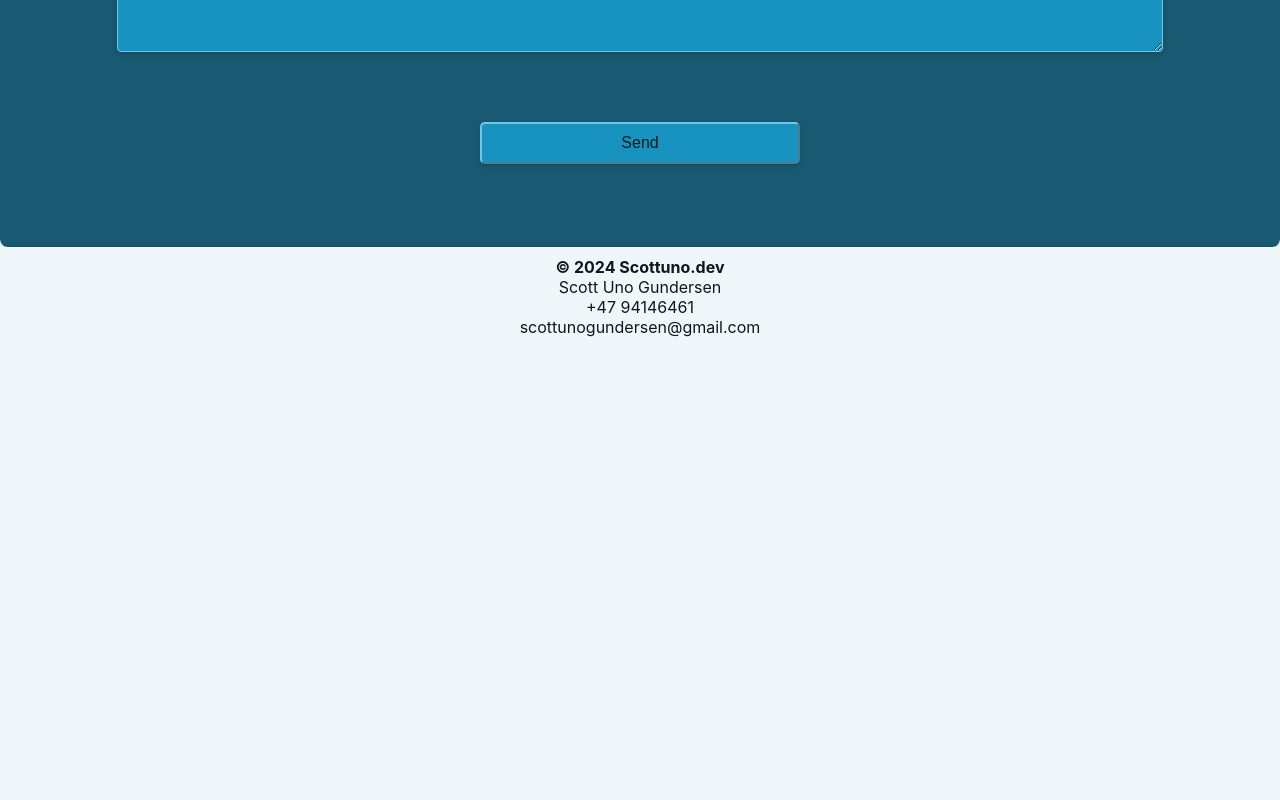
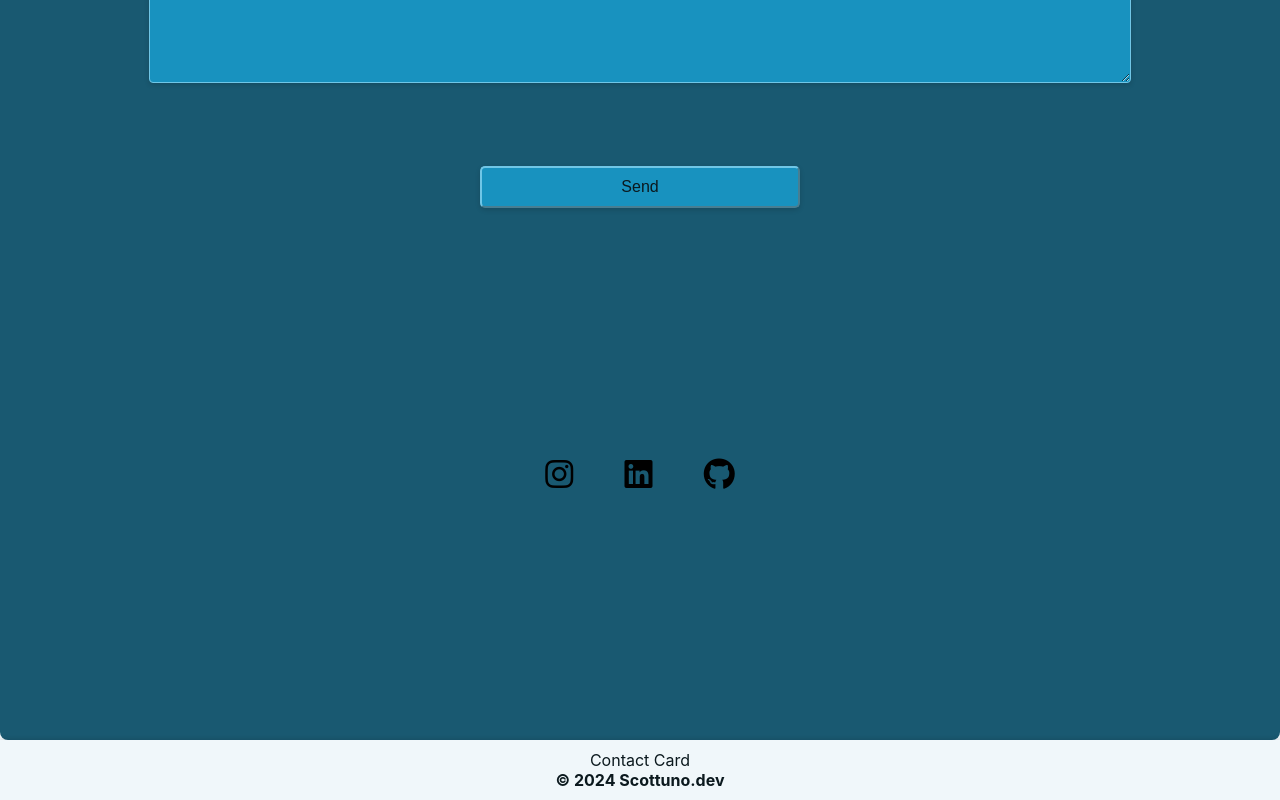
Before and after one commit to UnoHero/scottuno.dev, a React (Create React App) app in the folder frontend/: page /contact in a window 1280 px wide. Shown: the part 453-1253 px from the top of the page. Before the commit the page ends 800 px from the top, so only its background shows below. Built offline with nearby package versions, Linux system fonts and the light colour scheme.

Commit message:
Added Social icons and a Contact Card for the contact me page with info and oppening/closing functions

```diff
--- a/frontend/public/index.html
+++ b/frontend/public/index.html
@@ -9,6 +9,8 @@
       content="Web site created using create-react-app"
     />
 
+    <script src="https://kit.fontawesome.com/33018b902e.js" crossorigin="anonymous"></script>
+
     <title>ScottUno.dev</title>
   </head>
   <body>
--- a/frontend/src/components/common/Footer.js
+++ b/frontend/src/components/common/Footer.js
@@ -1,15 +1,25 @@
 import React from 'react';
 import { useTranslation } from 'react-i18next';
 
-const Footer = () => {
+const Footer = ({ variant, onCardClick }) => {
   const { t } = useTranslation();
 
   return (
-    <footer>
-      <p><b>{t('footer.copyright')}</b></p>
-      <p>{t('footer.author')}</p>
-      <p>{t("footer.tlf")}</p>
-      <p>{t('footer.mail')}</p>
+    <footer className={variant === "contact card" ? "contact-footer" : ""}>
+      {variant === "contact card" ? (
+        <>
+          <p onClick={onCardClick} style={{ cursor: "pointer" }}>{t('pages.contact.card.title')}</p>
+          <p><b>{t('footer.copyright')}</b></p>
+        </>
+      ) : (
+        <>
+          <p><b>{t('footer.copyright')}</b></p>
+          <p>{t('footer.author')}</p>
+          <a href="tel:+4794146461">{t("footer.tlf")}</a>
+          <a href="mailto:scottunogundersen@gmail.com">{t('footer.mail')}</a>
+        </>
+      )}
+
     </footer>
   );
 }
--- /dev/null
+++ b/frontend/src/components/common/Socials.js
@@ -0,0 +1,14 @@
+import React from 'react';
+
+const Socials = () => {
+
+  return (
+    <div className='social'>
+        <i class="fa-brands fa-instagram fa-2xl"></i>
+        <i class="fa-brands fa-linkedin fa-2xl"></i>
+        <i class="fa-brands fa-github fa-2xl"></i>
+    </div>
+  );
+}
+
+export default Socials;
--- a/frontend/src/index.js
+++ b/frontend/src/index.js
@@ -2,6 +2,7 @@ import React from 'react';
 import ReactDOM from 'react-dom/client';
 import App from './App';
 import { ThemeProvider } from './context/ThemeContext';
+
 import './styles/global.css';
 import "./i18n"
 
--- a/frontend/src/locales/en.json
+++ b/frontend/src/locales/en.json
@@ -12,7 +12,13 @@
       "fullName": "Full Name",
       "subject": "Subject",
       "message": "Your Message...",
-      "submitButton": "Send"
+      "submitButton": "Send",
+      "card": {
+        "title": "Contact Card",
+        "nameLabel": "Name:",
+        "tlfLabel": "Number:",
+        "emailLabel": "E-mail:"
+      }
     }
   },
   "footer": {
@@ -21,6 +27,8 @@
     "tlf": "+47 94146461",
     "mail": "scottunogundersen@gmail.com"
   },
+
+
   "contact": {
     "title": "Contact Us",
     "name": "Name",
--- a/frontend/src/locales/no.json
+++ b/frontend/src/locales/no.json
@@ -12,7 +12,13 @@
       "fullName": "Fult Navn",
       "subject": "Emne",
       "message": "Meldingen din...",
-      "submitButton": "Send"
+      "submitButton": "Send",
+      "card": {
+        "title": "Kontakt Kort",
+        "nameLabel": "Navn:",
+        "tlfLabel": "Nummer:",
+        "emailLabel": "E-post:"
+      }
     }
   },
   "footer": {
--- a/frontend/src/pages/Contact.js
+++ b/frontend/src/pages/Contact.js
@@ -1,4 +1,4 @@
-import React from 'react';
+import React, { useState, useRef, useEffect } from 'react';
 import { useTranslation } from 'react-i18next';
 
 // CSS for contact page
@@ -7,9 +7,32 @@ import "../styles/components/contact.css";
 // Common Components
 import Header from "../components/common/Header";
 import Footer from "../components/common/Footer";
+import Socials from "../components/common/Socials";
 
 const Contact = () => {
-  const { t } = useTranslation();
+  const { t } = useTranslation()
+
+  const [isBoxVisible, setIsBoxVisible] = useState(false);
+
+  const contactCardRef = useRef(null);
+
+  const handleCardClick = () => {
+    setIsBoxVisible(true);
+  };
+
+  useEffect(() => {
+    const handleOutsideClick = (event) => {
+      if (contactCardRef.current && !contactCardRef.current.contains(event.target)) {
+        setIsBoxVisible(false);
+      }
+    };
+
+    document.addEventListener('mousedown', handleOutsideClick);
+
+    return () => {
+      document.removeEventListener('mousedown', handleOutsideClick);
+    };
+  }, []);
 
   return (
     <>
@@ -34,8 +57,37 @@ const Contact = () => {
           </ul>
           <button type="submit">{t("pages.contact.submitButton")}</button>
         </form>
+
+        {isBoxVisible ? (
+          <div className="contact-card" ref={contactCardRef} >
+            <i
+              className="fa-solid fa-x fa-xl close-icon"
+              onClick={() => setIsBoxVisible(false)}
+              role="button"
+              aria-label="Close contact card"
+              tabIndex="0"
+            ></i>
+
+            <div className="contact-detail">
+              <strong>{t("pages.contact.card.nameLabel")}</strong>
+              <p>{t("footer.author")}</p>
+            </div>
+            <div className="contact-detail">
+              <strong>{t("pages.contact.card.tlfLabel")}</strong>
+              <a href="tel:+4794146461">{t("footer.tlf")}</a>
+            </div>
+            <div className="contact-detail">
+              <strong>{t("pages.contact.card.emailLabel")}</strong>
+              <a href="mailto:scottunogundersen@gmail.com">{t("footer.mail")}</a>
+            </div>
+            <Socials />
+          </div>
+        ) : (
+          <Socials />
+        )}
+
       </section>
-      <Footer />
+      <Footer variant="contact card" onCardClick={handleCardClick} />
     </>
   );
 }
--- a/frontend/src/styles/components/contact.css
+++ b/frontend/src/styles/components/contact.css
@@ -9,13 +9,14 @@
 
 h2 {
   text-align: center;
-  margin:0px;
+  margin: 0px;
   padding: 30px 0 20px 0;
 }
 
 .contact-form ul {
   list-style-type: none;
   padding: 0;
+  margin-bottom: 0;
 }
 
 .contact-form li {
@@ -26,7 +27,6 @@ h2 {
 .contact-form label {
   display: block;
   font-size: 1em;
-  margin-bottom: 5px;
   font-weight: bold;
 }
 
@@ -41,12 +41,12 @@ h2 {
 
 .contact-form textarea {
   width: 100%;
-  max-width: 80%;
+  max-width: 75%;
   padding: 10px;
   border-radius: 4px;
   font-size: 1em;
   height: 15ch;
-  margin: 20px 0 50px 0;
+  margin: 4% 0 5% 0;
   box-shadow: 0 2px 5px rgba(0, 0, 0, 0.15);
   transition: box-shadow 0.3s ease;
 }
@@ -88,3 +88,40 @@ textarea::placeholder {
   background-color: var(--secondary);
   box-shadow: 0 4px 10px rgba(0, 0, 0, 0.3);
 }
+
+
+/* Contact Card */
+
+p {
+  margin: 0;
+}
+
+.contact-card {
+  width: 300px;
+  height: 450px;
+  z-index: 100;
+  position: fixed;
+  top: 50%;
+  left: 50%;
+  transform: translate(-50%, -50%);
+  background-color: var(--secondary);
+
+}
+
+.close-icon {
+  position: absolute;
+  top: 5%;
+  right: 3%;
+  color: #333;
+  cursor: pointer;
+}
+
+.contact-detail{
+  color: var(--font-s);
+  text-align: center;
+  margin: 15% 0 5% 0;
+}
+
+.contact-detail a, p {
+  margin: 2% 0 0 0;
+}
--- a/frontend/src/styles/global.css
+++ b/frontend/src/styles/global.css
@@ -13,6 +13,12 @@ body {
     'Ubuntu', 'Cantarell', 'Fira Sans', 'Droid Sans', 'Helvetica Neue',
     sans-serif;
   background-color: var(--background);
+}
+
+:link {
+  text-decoration: none;
+  color: var(--font-s);
+  display: block;
 }
 
 .App {
@@ -64,3 +70,15 @@ footer p {
 h2 {
   text-align: center;
 }
+
+.social {
+  text-align: center;
+  margin: auto;
+  padding: 20% 0;
+}
+
+.social i {
+  margin: auto;
+  text-align: center;
+  padding: 0 2%;
+}
```
